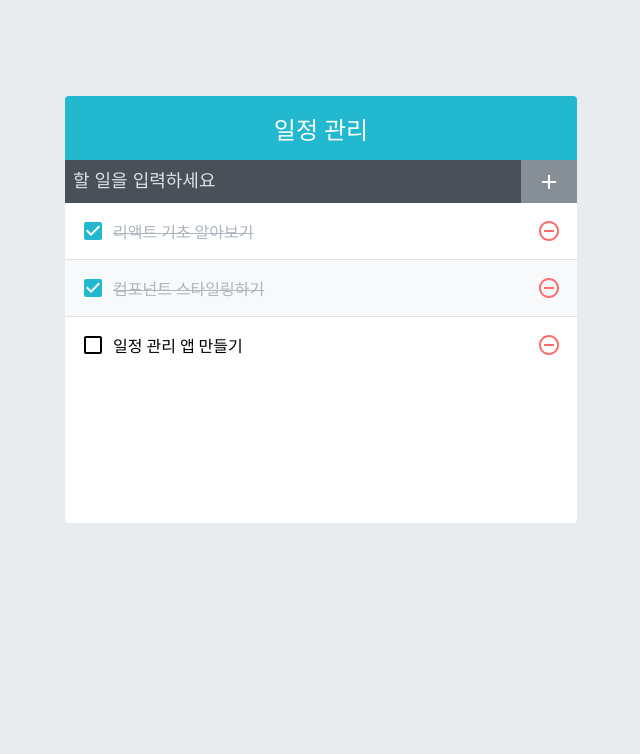
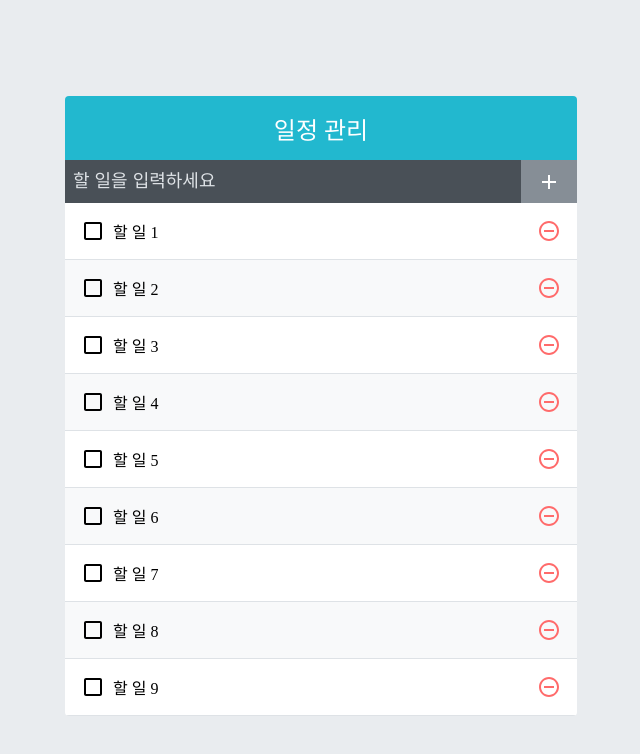
Before and after one commit to sagongjieun/Todo-App, a React (Create React App) app in the folder todo-app/: page / in a window 1280 px wide. Shown: the top 754 px of the page, without its empty margins (319-959 px from the left). Built offline with nearby package versions, Linux system fonts and the light colour scheme.

Commit message:
component optimization 💡 : memo, funtional update

```diff
--- a/todo-app/src/App.js
+++ b/todo-app/src/App.js
@@ -3,66 +3,59 @@
 import ToDoList from './components/ToDoList';
 import ToDoTemplate from './components/ToDoTemplate';
 
+function createBulkTodos() {
+  const array = [];
+
+  for (let i = 1; i <= 2500; i++) {
+    array.push({
+      id: i,
+      text: `할 일 ${i}`,
+      chekced: false,
+    });
+  }
+
+  return array;
+}
+
 function App() {
-  const [todos, setTodos] = useState([
-    {
-      id: 1,
-      text: '리액트 기초 알아보기',
-      checked: true,
-    },
-    {
-      id: 2,
-      text: '컴포넌트 스타일링하기',
-      checked: true,
-    },
-    {
-      id: 3,
-      text: '일정 관리 앱 만들기',
-      checked: false,
-    },
-  ]);
+  const [todos, setTodos] = useState(createBulkTodos);
 
   // 고유값으로 사용될 id
   // ref를 사용해서 변수에 담기
-  const nextId = useRef(4);
+  const nextId = useRef(2501);
 
-  const onInsert = useCallback(
-    (text) => {
+  const onInsert = useCallback((text) => {
     const todo = {
       id: nextId.current,
       text,
       checked: false,
     };
 
-      setTodos(todos.concat(todo));
+    setTodos((todos) => todos.concat(todo));
     nextId.current += 1;
-    },
-    [todos],
-  );
+  }, []);
 
-  const onRemove = useCallback(
-    (id) => {
-      setTodos(todos.filter((todo) => todo.id !== id));
-    },
-    [todos],
-  );
+  const onRemove = useCallback((id) => {
+    setTodos((todos) => todos.filter((todo) => todo.id !== id));
+  }, []);
 
-  const onToggle = useCallback(
-    (id) => {
+  const onToggle = useCallback((id) => {
     setTodos(
-        // 특정 id를 가지고 있는 객체의 checked 값을 반전시킴
+      (
+        todos, // 특정 id를 가지고 있는 객체의 checked 값을 반전시킴
+      ) =>
         todos.map((todo) =>
           todo.id === id ? { ...todo, checked: !todo.checked } : todo,
         ),
     );
-    },
-    [todos],
-  );
+  }, []);
 
   return (
     <ToDoTemplate>
+      {/* ToDoTemplate의 children */}
       <ToDoInsert onInsert={onInsert} />
       <ToDoList todos={todos} onRemove={onRemove} onToggle={onToggle} />
+      {/* ToDoTemplate의 children */}
     </ToDoTemplate>
   );
 }
--- a/todo-app/src/components/ToDoListItem.js
+++ b/todo-app/src/components/ToDoListItem.js
@@ -5,6 +5,7 @@
 } from 'react-icons/md';
 import './ToDoListItem.scss';
 import cn from 'classnames';
+import React from 'react';
 
 const ToDoListItem = ({ todo, onRemove, onToggle }) => {
   const { id, text, checked } = todo;
@@ -21,5 +22,6 @@
     </div>
   );
 };
-
-export default ToDoListItem;
+// React.memo를 사용함으로써 이 컴포넌트에서는
+// todo, onRemove, onToggle이 바뀌지 않으면 리렌더링 되지 않아 컴포넌트 성능을 최적화시킴
+export default React.memo(ToDoListItem);
```
Lines whose indentation alone changed are shown as unchanged.
